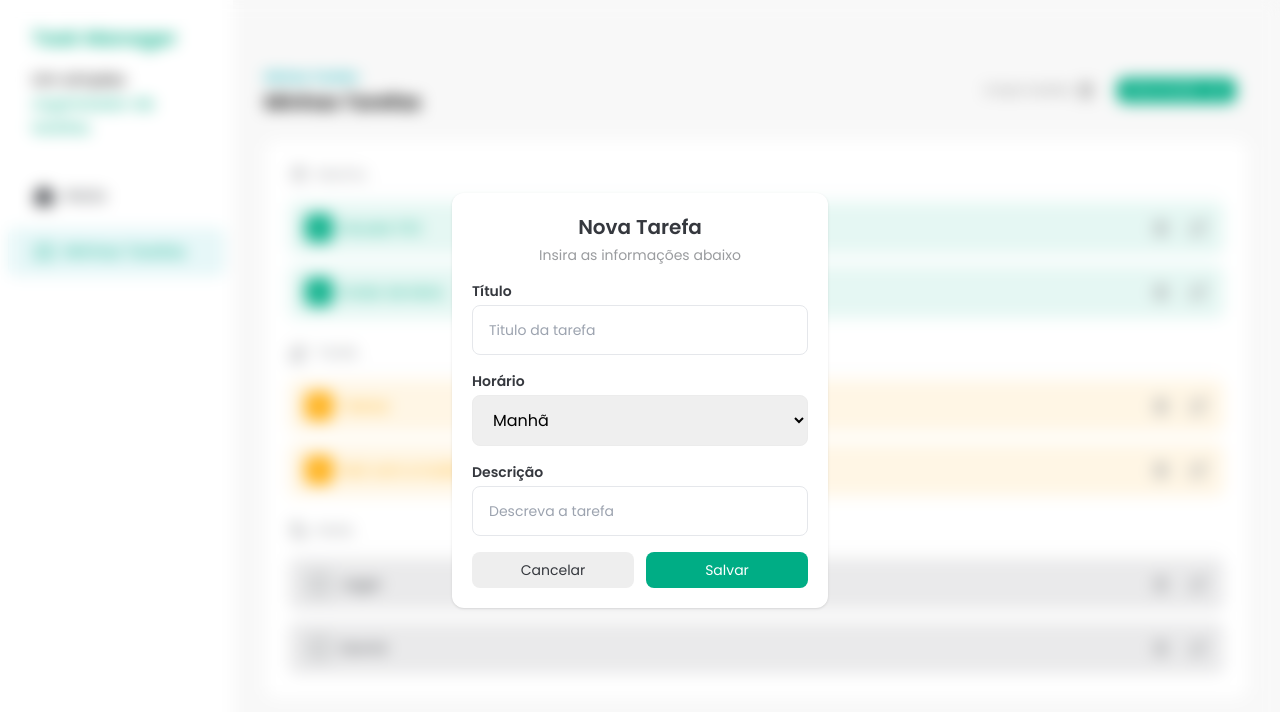
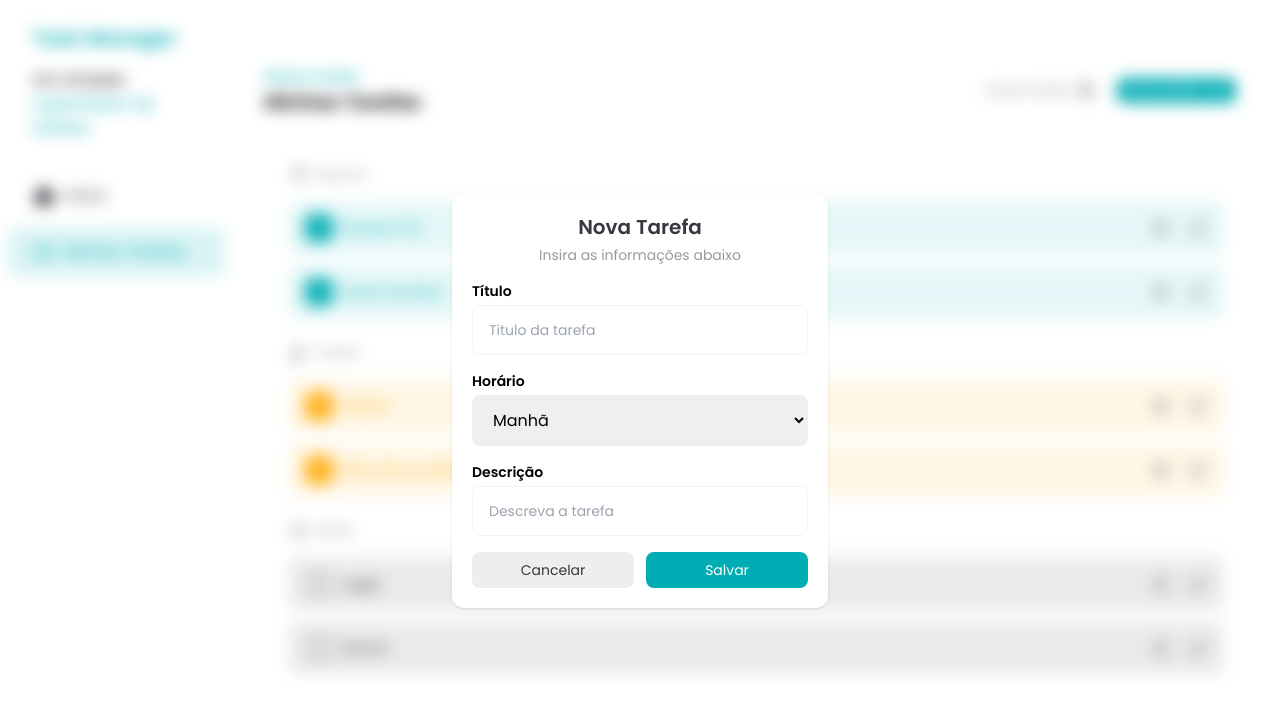
Before and after one commit to duduzinmuller/task-manager, a React (Vite) app: page / in a window 1280 px wide. Both pictures are taken after a click on the button "Nova tarefa". Shown: the top 712 px of the page. Built offline with nearby package versions, Linux system fonts and the light colour scheme.

Commit message:
refactor: add design system

```diff
--- a/src/components/AddTaskDialog.jsx
+++ b/src/components/AddTaskDialog.jsx
@@ -83,10 +83,10 @@ const AddTaskDialog = ({ isOpen, handleClose, handleSubmit }) => {
             className="fixed bottom-0 left-0 top-0 flex h-screen w-screen items-center justify-center backdrop-blur"
           >
             <div className="rounded-xl bg-white p-5 text-center shadow">
-              <h2 className="text-xl font-semibold text-[#35383E]">
+              <h2 className="text-xl font-semibold text-brand-dark-blue">
                 Nova Tarefa
               </h2>
-              <p className="mb-4 mt-1 text-sm text-[#9A9C9F]">
+              <p className="mb-4 mt-1 text-sm text-brand-text-gray">
                 Insira as informações abaixo
               </p>
 
--- a/src/components/Button.jsx
+++ b/src/components/Button.jsx
@@ -7,15 +7,15 @@ const Button = ({
 }) => {
   const getVariantClasses = () => {
     if (variant === "primary") {
-      return "bg-[#00AD85] text-white"
+      return "bg-brand-primary text-white"
     }
 
     if (variant === "ghost") {
-      return "bg-transparent text-[#818181]"
+      return "bg-transparent text-brand-dark-gray"
     }
 
     if (variant === "secondary") {
-      return "bg-[#EEEEEE] text-[#35383E]"
+      return "bg-brand-light-gray text-brand-dark-blue"
     }
   }
 
--- a/src/components/Input.jsx
+++ b/src/components/Input.jsx
@@ -8,7 +8,7 @@ const Input = forwardRef(({ label, errorMessage, ...rest }, ref) => {
     <div className="flex flex-col space-y-1 text-left">
       <InputLabel htmlFor={rest.id}>{label}</InputLabel>
       <input
-        className={`rounded-lg border border-solid px-4 py-3 outline-[#00AD85] placeholder:text-sm ${
+        className={`rounded-lg border border-solid border-brand-border px-4 py-3 text-brand-dark-blue outline-brand-primary placeholder:text-sm ${
           errorMessage ? "border-red-500 placeholder:text-red-500" : ""
         }`}
         ref={ref}
--- a/src/components/InputLabel.jsx
+++ b/src/components/InputLabel.jsx
@@ -1,6 +1,9 @@
 const InputLabel = (props) => {
   return (
-    <label className="text-sm font-semibold text-[#35383E]" {...props}>
+    <label
+      className="text-brand-dark-blue-dark-blue text-sm font-semibold"
+      {...props}
+    >
       {props.children}
     </label>
   )
--- a/src/components/Sidebar.jsx
+++ b/src/components/Sidebar.jsx
@@ -5,10 +5,12 @@ const Sidebar = () => {
   return (
     <div className="h-screen w-72 bg-white">
       <div className="space-y-4 px-8 py-6">
-        <h1 className="text-xl font-semibold text-[#00AD85]">Task Manager</h1>
+        <h1 className="text-xl font-semibold text-brand-primary">
+          Task Manager
+        </h1>
         <p>
           Um simples{" "}
-          <span className="text-[#00AD85]">organizador de tarefas.</span>
+          <span className="text-brand-primary">organizador de tarefas.</span>
         </p>
       </div>
 
--- a/src/components/SidebarButton.jsx
+++ b/src/components/SidebarButton.jsx
@@ -1,11 +1,11 @@
 const SidebarButton = ({ children, variant }) => {
   const getVariantClasses = () => {
     if (variant === "unselected") {
-      return "text-[#35383E]"
+      return "text-brand-dark-blue"
     }
 
     if (variant === "selected") {
-      return "bg-[#E6F7F8] text-[#00AD85]"
+      return "bg-brand-primary bg-opacity-15 text-brand-primary"
     }
   }
   return (
--- a/src/components/TaskItem.jsx
+++ b/src/components/TaskItem.jsx
@@ -4,15 +4,15 @@ import Button from "./Button"
 const TaskItem = ({ task, handleCheckboxClick, handleDeleteClick }) => {
   const getStatusClasses = () => {
     if (task.status === "done") {
-      return "bg-[#00AD85] text-[#00AD85]"
+      return "bg-brand-primary text-brand-primary"
     }
 
     if (task.status === "in_progress") {
-      return "bg-[#FFAA04] text-[#FFAA04]"
+      return "bg-brand-process text-brand-process"
     }
 
     if (task.status === "not_started") {
-      return "bg-[#35383E] bg-opacity-10 text-[#35383E]"
+      return "bg-brand-dark-blue bg-opacity-10 text-brand-dark-blue"
     }
   }
   return (
@@ -39,7 +39,7 @@ const TaskItem = ({ task, handleCheckboxClick, handleDeleteClick }) => {
 
       <div className="flex items-center gap-2">
         <Button variant="ghost" onClick={() => handleDeleteClick(task.id)}>
-          <TrashIcon className="text-[#9A9C9F]" />
+          <TrashIcon className="text-brand-text-gray" />
         </Button>
 
         <a href="#" className="transition hover:opacity-75">
--- a/src/components/Tasks.jsx
+++ b/src/components/Tasks.jsx
@@ -63,7 +63,7 @@ const Tasks = () => {
     <div className="w-full space-y-6 px-8 py-16">
       <div className="flex w-full justify-between">
         <div>
-          <span className="text-xs font-semibold text-[#00ADB5]">
+          <span className="text-xs font-semibold text-brand-primary">
             Minhas Tarefas
           </span>
           <h2 className="text-xl font-semibold">Minhas Tarefas</h2>
--- a/src/components/TasksSeparator.jsx
+++ b/src/components/TasksSeparator.jsx
@@ -1,8 +1,8 @@
 export const TasksSeparator = ({ title, icon }) => {
   return (
-    <div className="flex gap-2 border-b border-solid border-[#F4F4F5] pb-1">
+    <div className="flex gap-2 border-b border-solid border-brand-border pb-1">
       {icon}
-      <p className="text-sm text-[#9A9C9F]">{title}</p>
+      <p className="text-sm text-brand-text-gray">{title}</p>
     </div>
   )
 }
--- a/src/components/TimeSelect.jsx
+++ b/src/components/TimeSelect.jsx
@@ -9,7 +9,7 @@ const TimeSelect = forwardRef((props, ref) => {
       <InputLabel htmlFor="time">Horário</InputLabel>
       <select
         id="time"
-        className="rounded-lg border border-solid border-[#ECECEC] px-4 py-3 outline-[#00AD85] placeholder:text-sm placeholder:text-[#9A9C9F]"
+        className="rounded-lg border border-solid border-[#ECECEC] px-4 py-3 outline-brand-primary placeholder:text-sm placeholder:text-brand-text-gray"
         {...props}
         ref={ref}
       >
--- a/src/index.css
+++ b/src/index.css
@@ -130,7 +130,7 @@
   }
 
   body {
-    @apply bg-[#f8f8f8];
+    @apply bg-brand-background;
     font-family: "Poppins", sans-serif;
   }
 }
--- a/tailwind.config.js
+++ b/tailwind.config.js
@@ -5,7 +5,22 @@ export default {
     fontFamily: {
       sans: ["Poppins", "sans-serif"],
     },
-    extend: {},
+    extend: {
+      colors: {
+        brand: {
+          "dark-blue": "#35383E",
+          primary: "#00ADB5",
+          "dark-gray": "#818181",
+          "text-gray": "#949C9F",
+          "light-gray": "#EEEEEE",
+          white: "#FFFFFF",
+          background: "F8F8F8",
+          border: "#F4F4F5",
+          process: "#FFAA04",
+          danger: "#EF4444",
+        },
+      },
+    },
   },
   plugins: [],
 }
```
